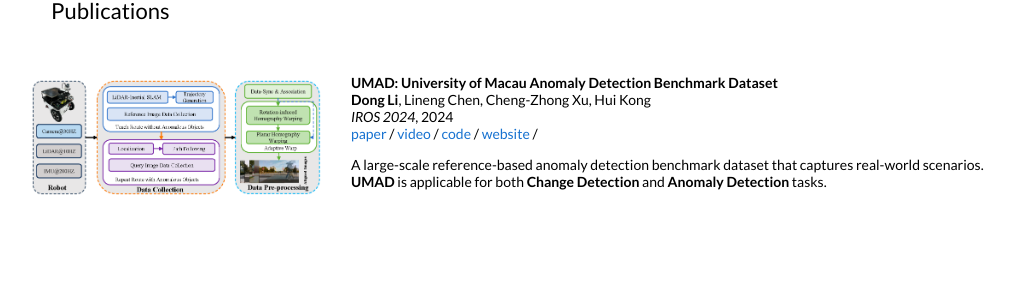
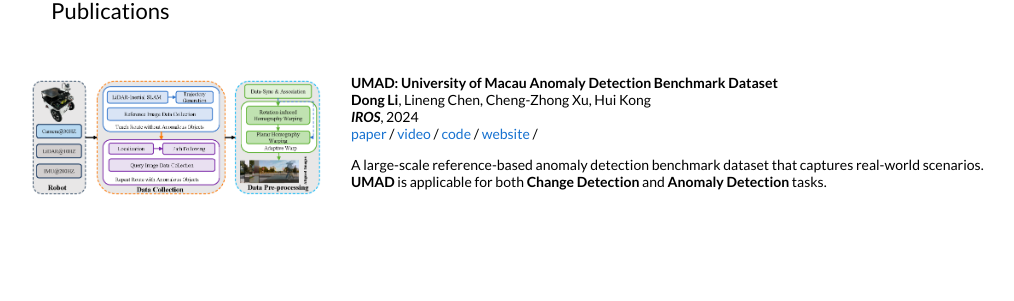
Before and after one commit to DoongLi/DoongLi.github.io, a Jekyll site: the page built from _posts/2024-03-30-nerfRepo.markdown, in a window 1280 px wide. Shown: the part 736-1037 px from the top of the page, without its empty margins (114-1128 px from the left). Built offline with Jekyll 4.4.1, drawn with Linux system fonts in a browser that asks for light colours.

Commit message:
Update 2024-03-29-UMAD.markdown

```diff
--- a/_posts/2024-03-29-UMAD.markdown
+++ b/_posts/2024-03-29-UMAD.markdown
@@ -6,7 +6,7 @@
 categories: research
 author: "Dong Li"
 authors: "<strong>Dong Li</strong>, Lineng Chen, Cheng-Zhong Xu, Hui Kong"
-venue: "IROS 2024"
+venue: "<strong>IROS</strong>"
 website: https://doongli.github.io/umad
 paper: https://doongli.github.io/
 video: https://www.youtube.com/watch?v=xORb4H-AyNw
```
